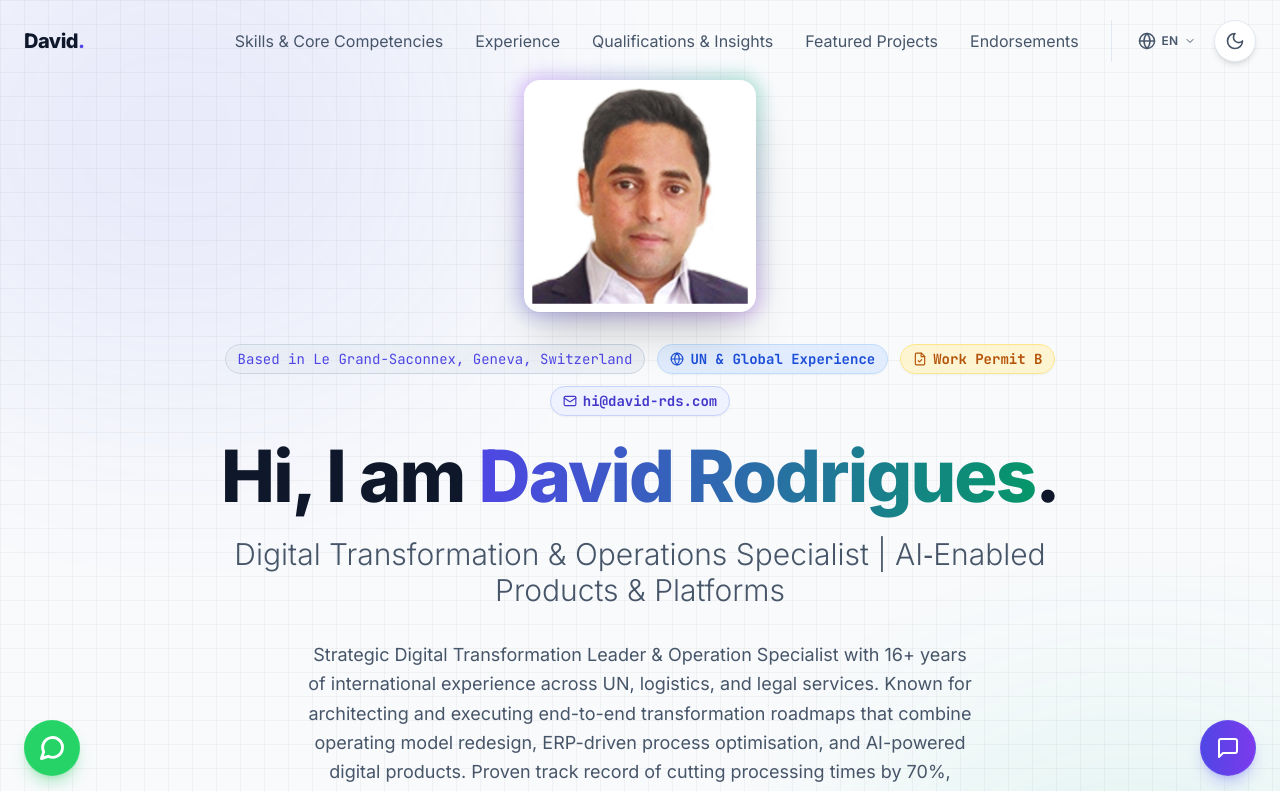
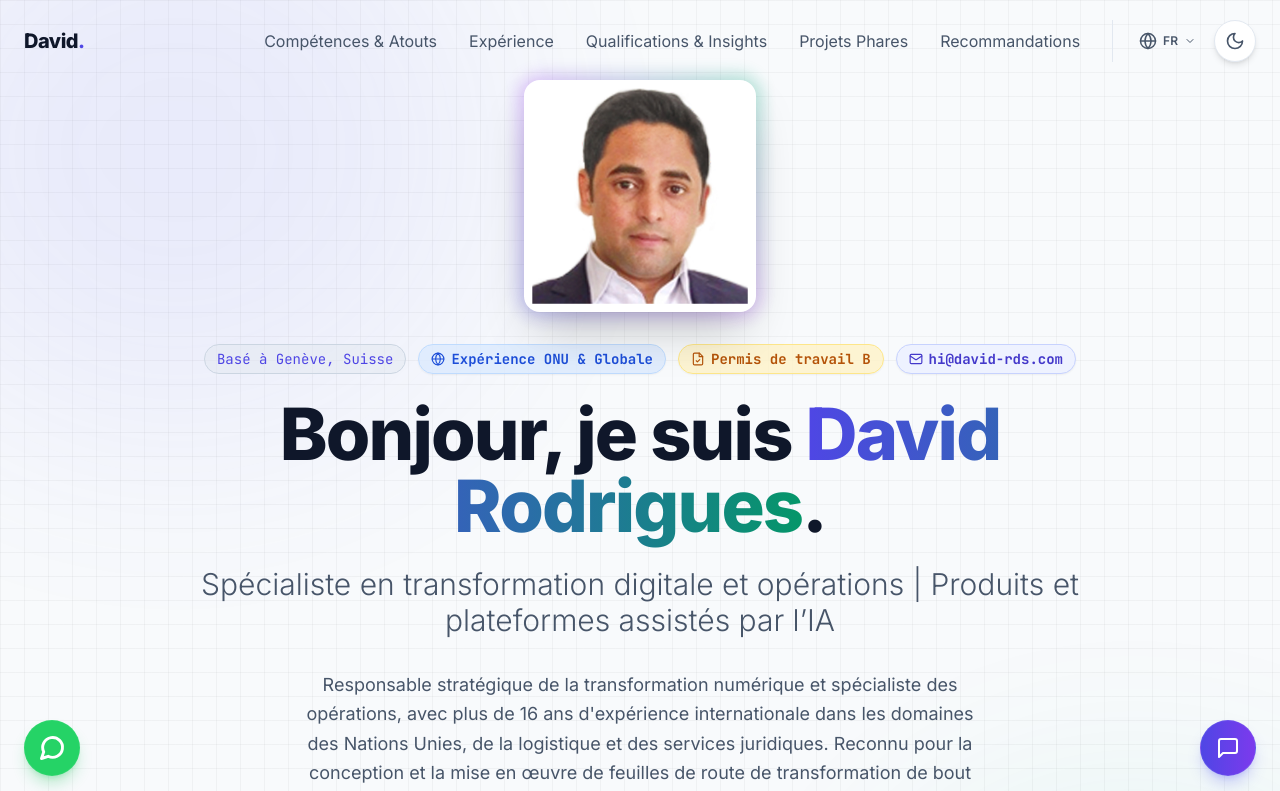
Before and after one commit to david-digit28/david-rodrigues-resume, a React (Vite) app: page / in a window 1280 px wide. Shown: the top 791 px of the page. Built offline with nearby package versions, Linux system fonts and the light colour scheme.

Commit message:
Set default language to French
Change the initial language state from en to fr in LanguageContext.

```diff
--- a/contexts/LanguageContext.tsx
+++ b/contexts/LanguageContext.tsx
@@ -11,7 +11,7 @@ interface LanguageContextType {
 const LanguageContext = createContext<LanguageContextType | undefined>(undefined);
 
 export const LanguageProvider: React.FC<{ children: ReactNode }> = ({ children }) => {
-  const [language, setLanguage] = useState<LanguageCode>('en');
+  const [language, setLanguage] = useState<LanguageCode>('fr');
 
   const value = {
     language,
```
